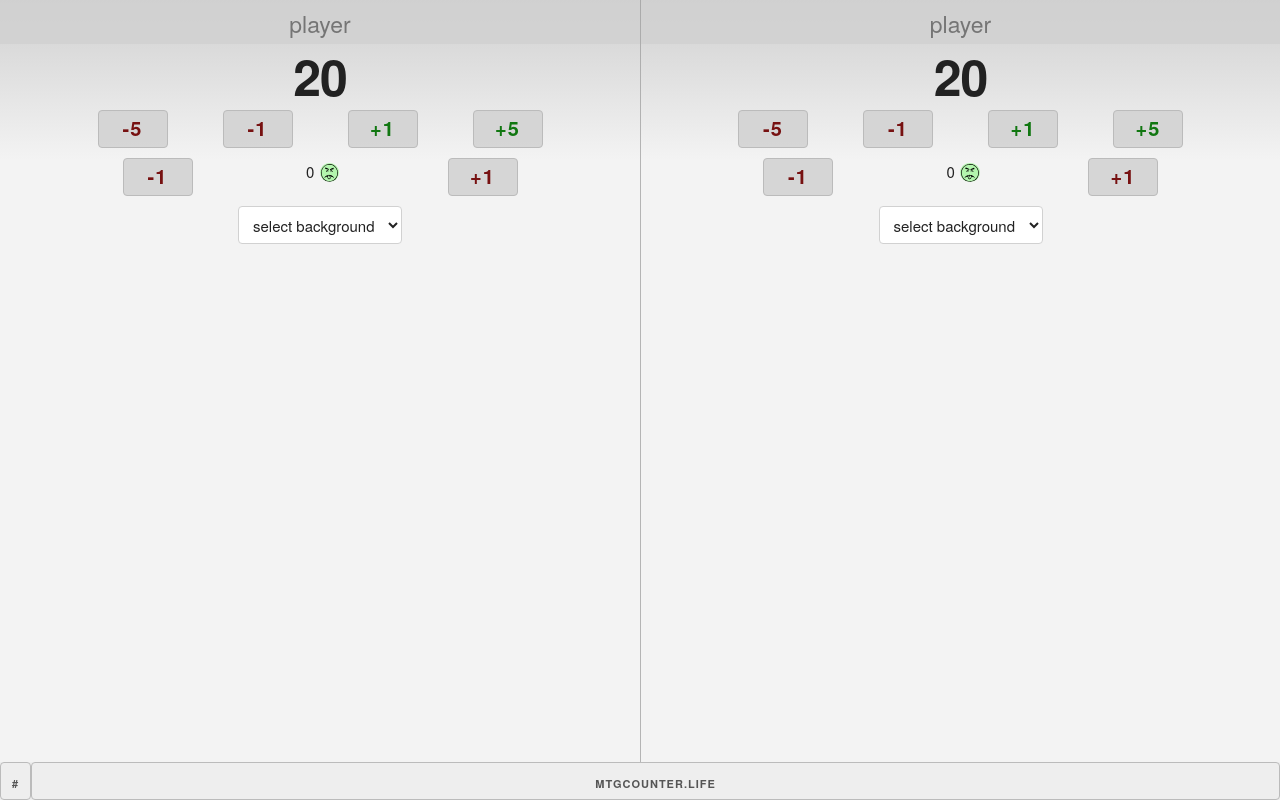
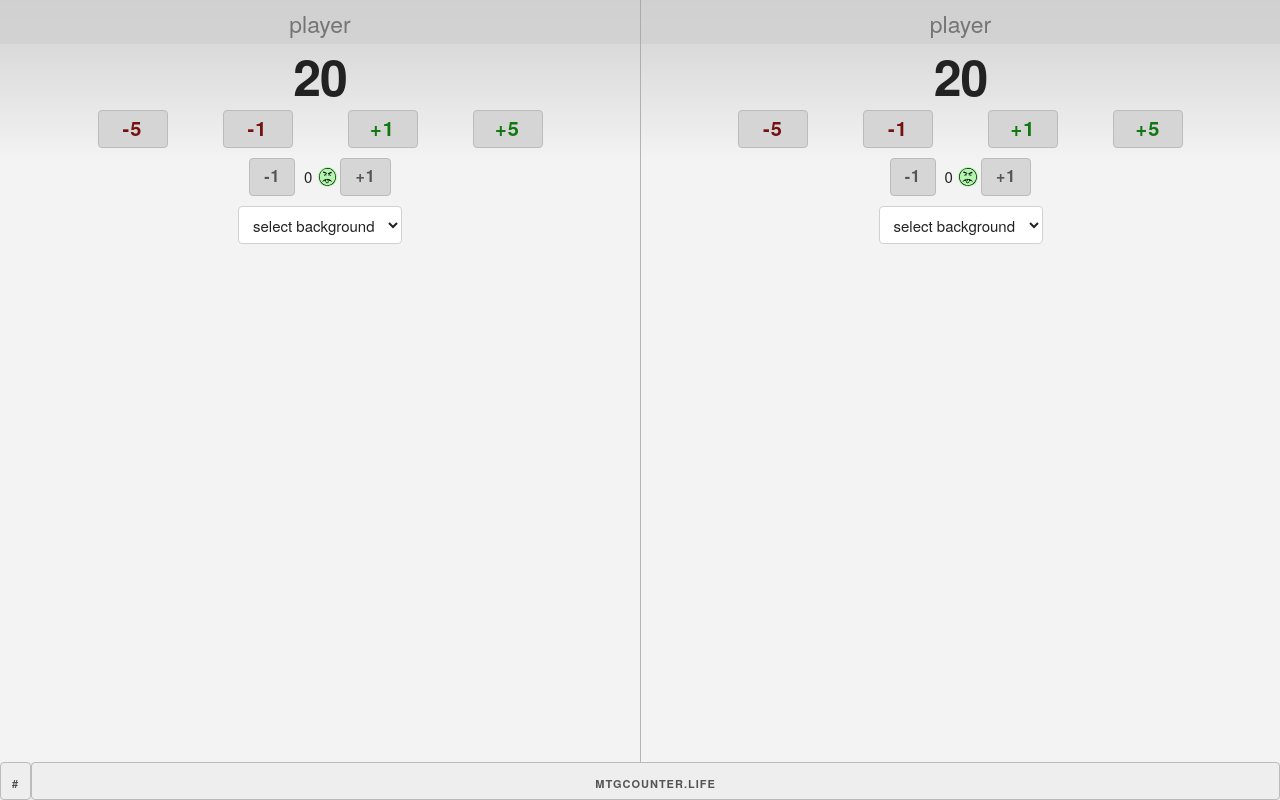
Before and after one commit to freemtgcounter/mtg-life, a React app: page / in a window 1280 px wide. Built offline with nearby package versions, Linux system fonts and the light colour scheme.

Commit message:
layout adjustment to add mana

```diff
--- a/src/components/Player.js
+++ b/src/components/Player.js
@@ -49,6 +49,7 @@ class Player extends React.Component {
     );
     return (
         <div className={this.state.background_class}>
+        <div className="mana large"></div>
           <div className="player_info">
             <input type="string" placeholder="player" />
             <h1>{this.state.life_total}</h1>
@@ -58,7 +59,7 @@ class Player extends React.Component {
               <button onClick={this.adjustLifeTotal(1)}>+1</button>
               <button onClick={this.adjustLifeTotal(5)}>+5</button>
             </section>
-            <section className="life_buttons">
+            <section className="poison_buttons">
               <button onClick={this.adjustPoisonCounters(-1)}>-1</button>
               <span className="poison_count">{this.state.poison_counters}<span className="mana poison"></span></span>
               <button onClick={this.adjustPoisonCounters(1)}>+1</button>
```
